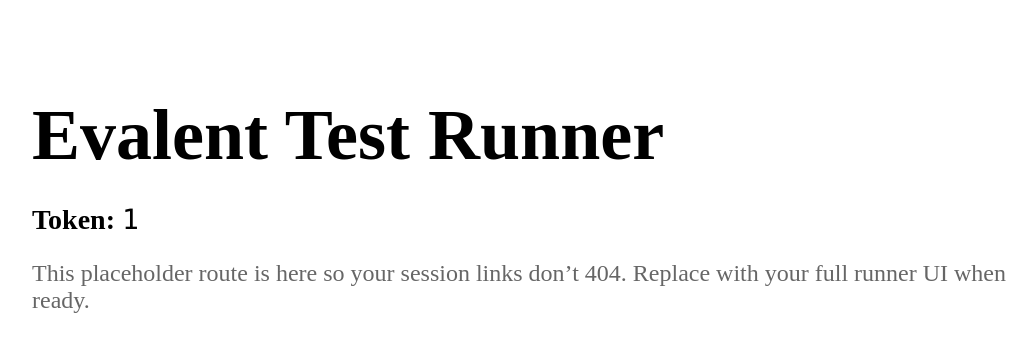
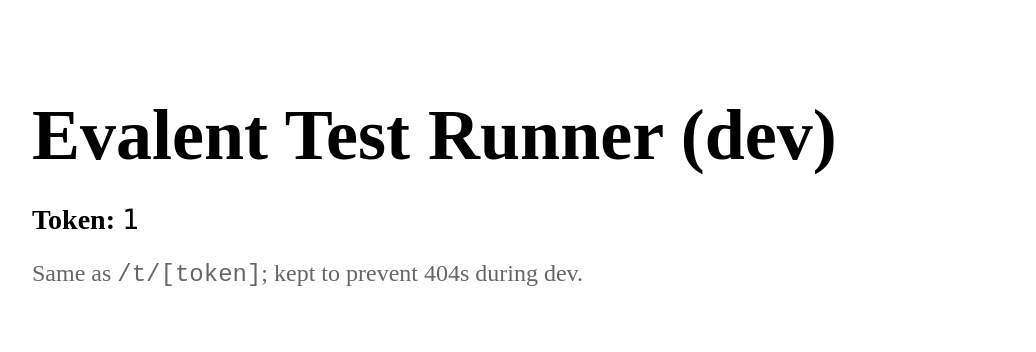
Before and after one commit to wigsbury-ui/evalent.io, a Next.js app: page /dev/t/1 in a window 1280 px wide. Before the commit this address had no page. Shown: the top 352 px of the page, without its empty margins (108-1144 px from the left). Built offline with nearby package versions, Linux system fonts and the light colour scheme.

Commit message:
Update page.tsx

```diff
--- a/app/dev/t/[token]/page.tsx
+++ b/app/dev/t/[token]/page.tsx
@@ -1,2 +1,23 @@
-// app/dev/t/[token]/page.tsx
-export { default, dynamic } from '../../../t/[token]/page';
+export const dynamic = "force-dynamic";
+
+export default function DevRunner({
+  params,
+}: {
+  params: { token: string };
+}) {
+  const token = params.token;
+  return (
+    <main style={{ padding: 40, maxWidth: 1000, margin: "0 auto" }}>
+      <h1 style={{ fontSize: 72, lineHeight: 1.1, marginBottom: 24 }}>
+        Evalent Test Runner (dev)
+      </h1>
+      <p style={{ fontSize: 28, marginBottom: 24 }}>
+        <strong>Token:</strong>{" "}
+        <span style={{ fontFamily: "ui-monospace, Menlo" }}>{token}</span>
+      </p>
+      <p style={{ fontSize: 24, color: "#666" }}>
+        Same as <code>/t/[token]</code>; kept to prevent 404s during dev.
+      </p>
+    </main>
+  );
+}
```
